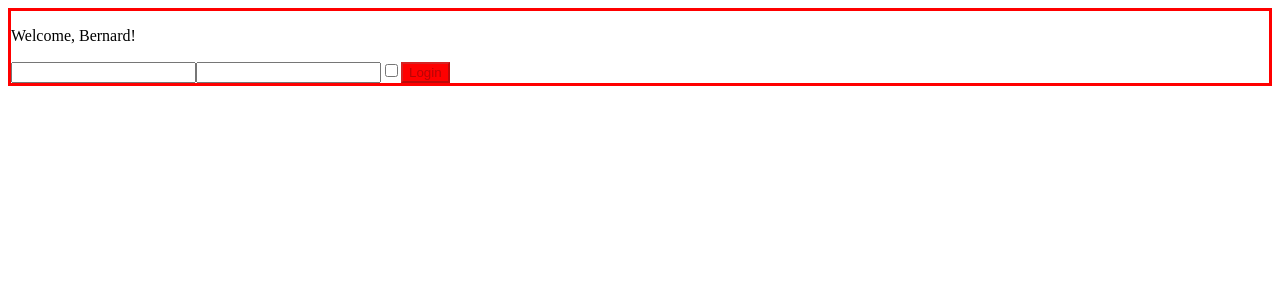
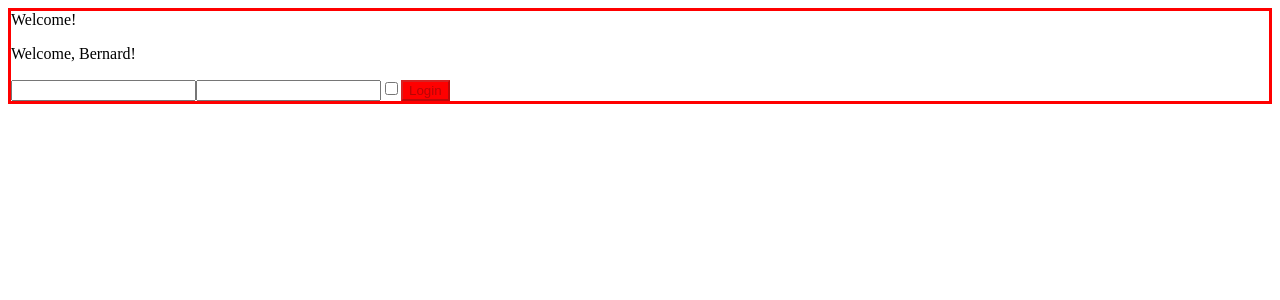
Before and after one commit to hawkydawky/react-exercises, a React (Create React App) app: page / in a window 1280 px wide. Shown: the top 300 px of the page. Built offline with nearby package versions, Linux system fonts and the light colour scheme.

Commit message:
component-composition-02

```diff
--- a/src/App.js
+++ b/src/App.js
@@ -6,7 +6,7 @@ import { Container } from "./Container";
 export class App extends React.Component {
     render() {
         return (
-            <Container>
+            <Container title="Welcome!">
                 <Welcome name="Bernard"/>
                 <Login />
             </Container>
--- a/src/Container.js
+++ b/src/Container.js
@@ -8,6 +8,7 @@ export class Container extends React.Component {
         }
         return (
             <div style={DivStyle}>
+                {this.props.title}
                 {this.props.children}
             </div>
         )
```
